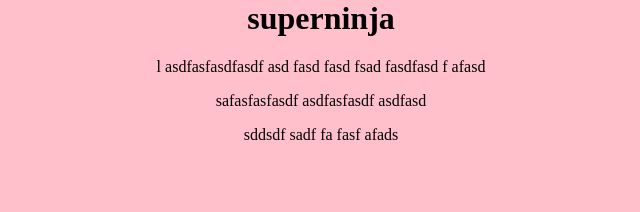
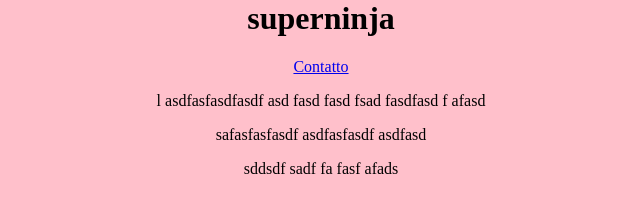
Before and after one commit to barchiesim/superninja, a plain HTML site: page index.html in a window 1280 px wide. Shown: the whole page, without its empty margins (319-959 px from the left). Drawn offline with Linux system fonts and the light colour scheme.

Commit message:
Update index.html

```diff
--- a/index.html
+++ b/index.html
@@ -8,7 +8,7 @@
 </head>
 <body>
     <h1>superninja</h1>
-    <a href = "/contact.htmp"></a>
+    <a href = "/contact.htmp">Contatto</a>
     <p>l asdfasfasdfasdf asd fasd fasd fsad fasdfasd f afasd</p>
     <p>safasfasfasdf asdfasfasdf asdfasd</p>
     <p>sddsdf sadf fa  fasf afads</p>
```
